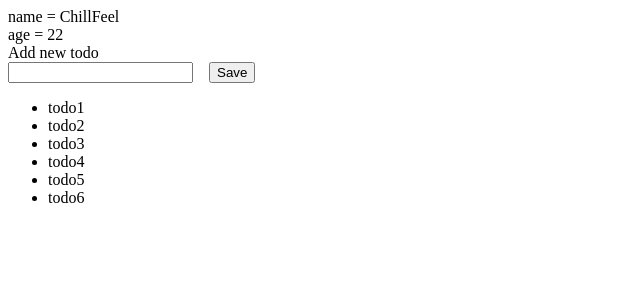
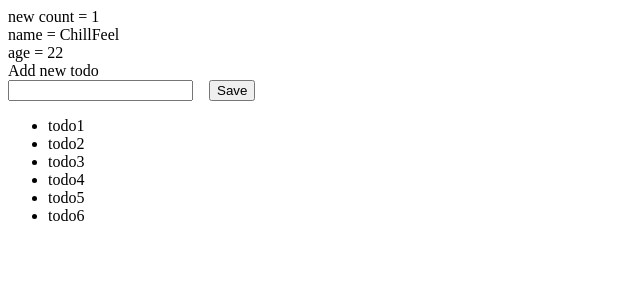
Before and after one commit to PhanAnhHao/react18-ts-vite-starter, a React app: page / in a window 1280 px wide. Shown: the top 300 px of the page, without its empty margins (0-640 px from the left). Built offline with nearby package versions, Linux system fonts and the light colour scheme; the HTML template or start-up script is replaced by a standard one.

Commit message:
#31. State là gì ?

```diff
--- a/src/todo/input.todo.tsx
+++ b/src/todo/input.todo.tsx
@@ -13,15 +13,20 @@ export interface IProps {
     abc?: string; //optional
 }
 
+let count = 1;
+
 const InputTodo = (props: IProps) => {
     const { age, name } = props; // object destructuring
 
     const handleClick = () => {
-        alert('click me');
+        // alert('click me');
+        count += 1;
+        console.log("check new count: ", count);
     };
 
     return (
         <div>
+            <div>new count = {count}</div>
             <div>name = {name}</div>
             <div>age = {age}</div>
             <div>Add new todo</div>
```
